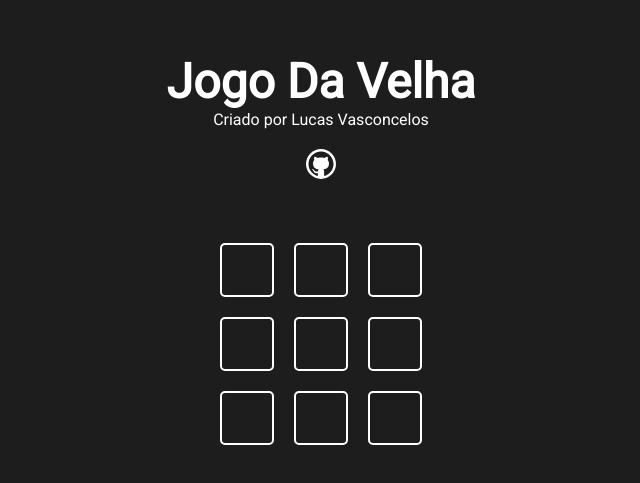
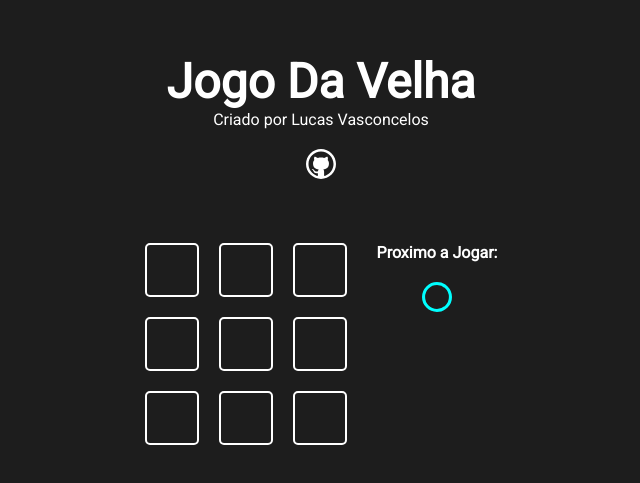
Before and after one commit to LucasVasconcelosDev/Projeto-JogoDaVelha, a Next.js app: page / in a window 1280 px wide. Shown: the part 171-654 px from the top of the page, without its empty margins (319-959 px from the left). Built offline with nearby package versions, Linux system fonts and the light colour scheme.

Commit message:
criado Logica do jogo.

```diff
--- a/src/components/game/Game.jsx
+++ b/src/components/game/Game.jsx
@@ -2,20 +2,42 @@ import { useState } from "react"
 
 import styles from "./Game.module.css"
 import GameOption from "../gameOption/GameOption"
+import Icon from "../icon/Icon"
 
 function Game(){
     const [gameState, setGameState]= useState(Array(9).fill(0))
+    const [player, setPlayer]= useState(1)
+    const handleClick = (position)=>{
+        if(gameState[position] === 0){
+            let newgameState=[...gameState]
+            newgameState[position]= player
+            setPlayer(player*(-1))
+            setGameState(newgameState)
+        }
+    }
     return(
-        <div className={styles.game}>
+       <div className={styles.gameContent}>
+             <div className={styles.game}>
             {
                 gameState.map((value, position)=>
                     <GameOption
                         key={`game-option-position-${position}`}
                         status={value}
+                        click={()=> handleClick(position)}
                     />
                 )
             }
         </div>
+            <div className={styles.gameInfo}>
+                <h4>Proximo a Jogar:</h4>
+                {
+                    player===1 && <Icon iconName="circle"/>
+                }
+                {
+                    player===-1 && <Icon iconName="x"/>
+                }
+            </div>
+       </div>
     )
 }
 
--- a/src/components/game/Game.module.css
+++ b/src/components/game/Game.module.css
@@ -3,3 +3,15 @@
     grid-template-columns: repeat(3, 1fr);
     gap: 20px;
 }
+
+.gameContent{
+    display: flex;
+    gap: 30px;
+}
+
+.gameInfo{
+    display: flex;
+    flex-direction: column;
+    align-items: center;
+    gap: 20px;
+}
--- a/src/components/gameOption/GameOption.jsx
+++ b/src/components/gameOption/GameOption.jsx
@@ -1,9 +1,9 @@
 import styles from "./GameOption.module.css"
 import Icon from "../icon/Icon"
 
-function GameOption({status}){
+function GameOption({status, click}){
     return(
-        <div className={styles.gameOption}>
+        <div className={styles.gameOption} onClick={click}>
             {
                 status === 1 && <Icon iconName="circle"/>
             }
```
